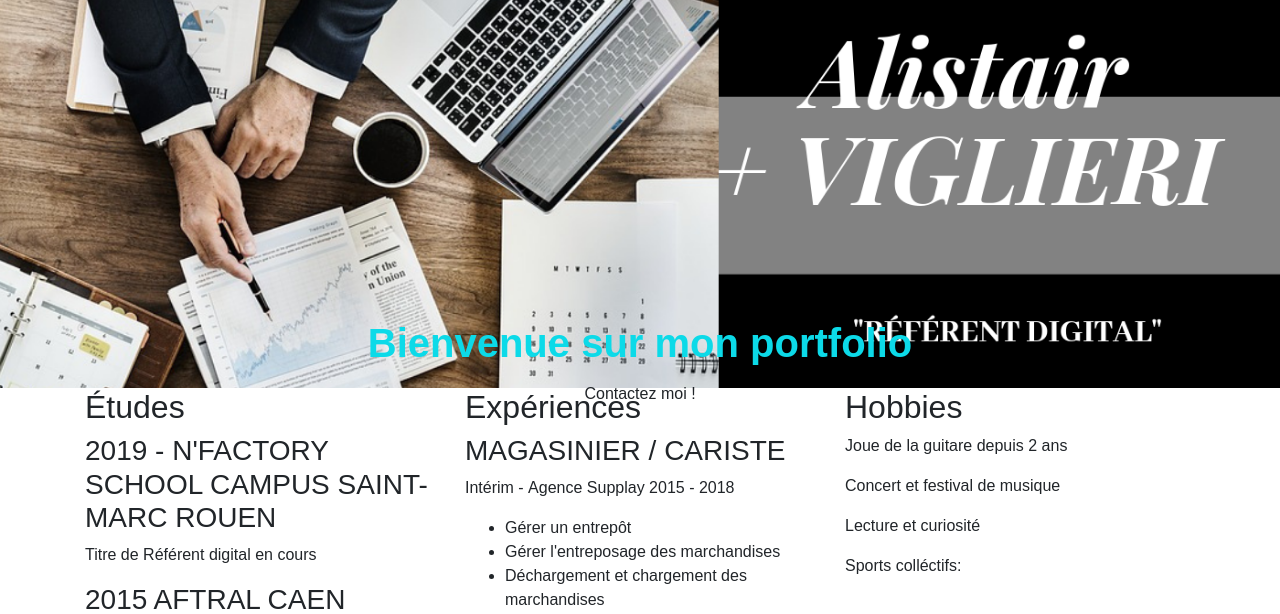
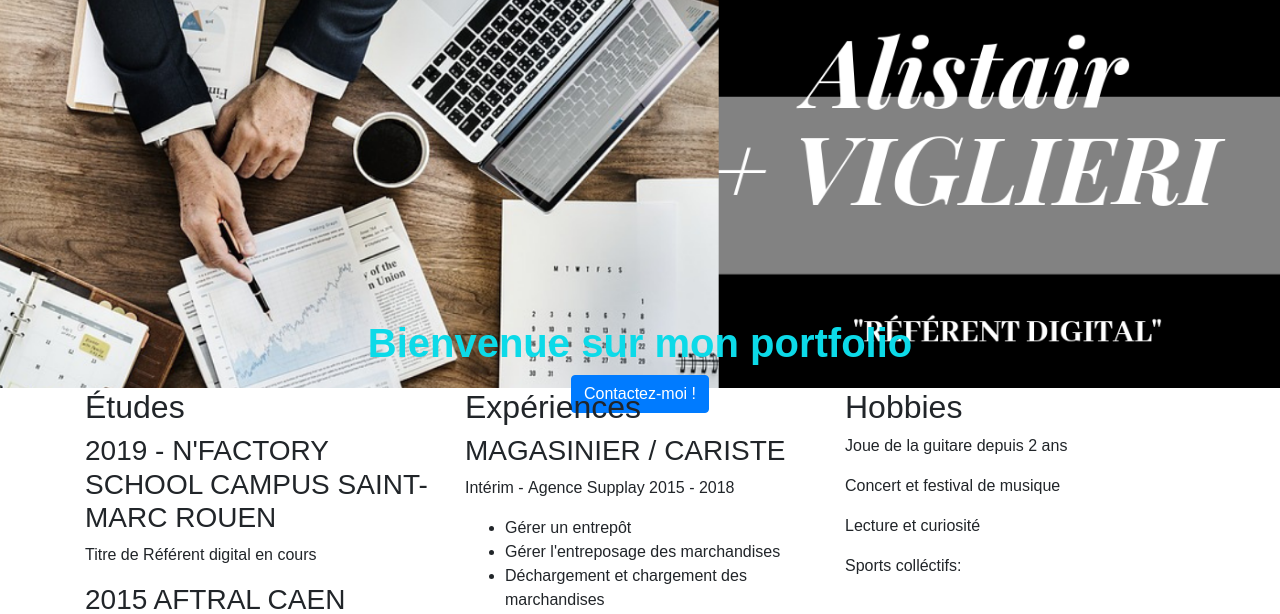
Before and after one commit to Mcali14/Portfolio, a PHP site: page / in a window 1280 px wide. Shown: the part 81-695 px from the top of the page. Run offline with PHP 8.4, Linux system fonts and the light colour scheme.

Commit message:
modification button contactez-moi

```diff
--- a/assets/css/style.css
+++ b/assets/css/style.css
@@ -75,3 +75,7 @@ header{
   font-weight: bold;
   text-shadow: 1px 1 px 30 px #000000;
 }
+
+.inner-banner .btn-custom:hover {
+  background-color: #0C67E8;
+}
--- a/index.html
+++ b/index.html
@@ -25,7 +25,7 @@
         </div>
         <div class="inner-banner">
           <h1>Bienvenue sur mon portfolio</h1>
-          <button class="btn btn-custom">Contactez moi&nbsp;!</button>
+          <button type="button" class="btn btn-primary">Contactez-moi&nbsp;!</button>
         </div>
     </section>
     <section class="container-fluid about">
```
